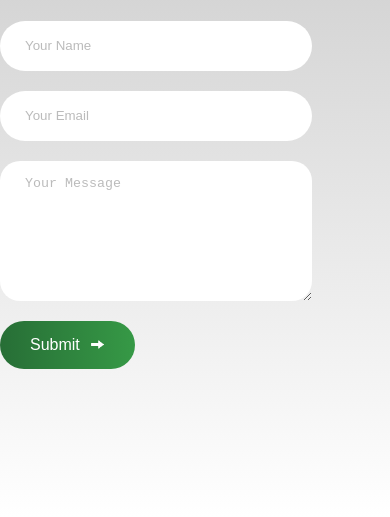
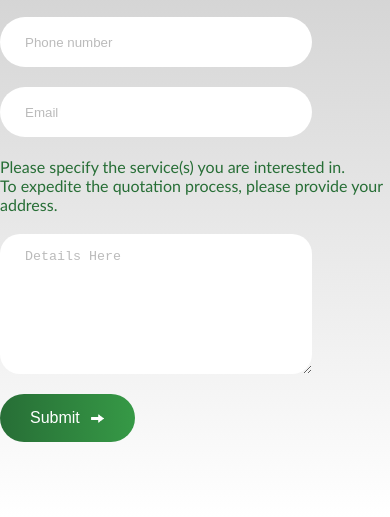
Before and after one commit to amor-e/GrowGreenerContact, a plain HTML site: page index.html in a window 390 px wide. Shown: the part 327-844 px from the top of the page. Drawn offline with Linux system fonts and the light colour scheme.

Commit message:
added phone and changed message box information

```diff
--- a/index.html
+++ b/index.html
@@ -14,13 +14,21 @@
         <hr>
       </div>
       <input type="hidden" name="access_key" value="0db1739e-9a10-45a1-8242-09e4e7c8f836">
-      <input type = "text" name="name" placeholder="Your Name" class="contact-inputs" required>
-      <input type = "email" name="email" placeholder="Your Email" class="contact-inputs" required>
-      <textarea name="message" placeholder="Your Message" class="contact-inputs" required></textarea>
+      <input type = "text" name="name" placeholder="Full Name" class="contact-inputs" required>
+      <input type = "text" name="phone" placeholder="Phone number" class="contact-inputs" required>
+      <input type = "email" name="email" placeholder="Email" class="contact-inputs" required>
+      <p For style="color: #276E36;">Please specify the service(s) you are interested in. <br>To expedite the quotation process, please provide your address.</p>
+      <textarea name="message" placeholder="Details Here" class="contact-inputs" required></textarea>
       <button type="submit">Submit <img src="arrow-icon.png" alt="Submit Arrow"></button>
     </form>
     <div class="contact-right">
       <img src="Grow-Greener_Final-Logo.jpg" alt="Grow Greener Logo">
+      <p style="color: #276E36;">Services we offer include:
+      <ul style="color: #276E36;">
+        <li></li>
+      </ul>
+
+      </p>
     </div>
   </div>
 </body>
--- a/style.css
+++ b/style.css
@@ -72,6 +72,7 @@ body{
   width: 500px;
   border-radius: 50px;
 }
+/*used for managing appearance on mobile devices*/
 @media (max-width: 800px){
   .contact-inputs{
     width:80vw;
```
